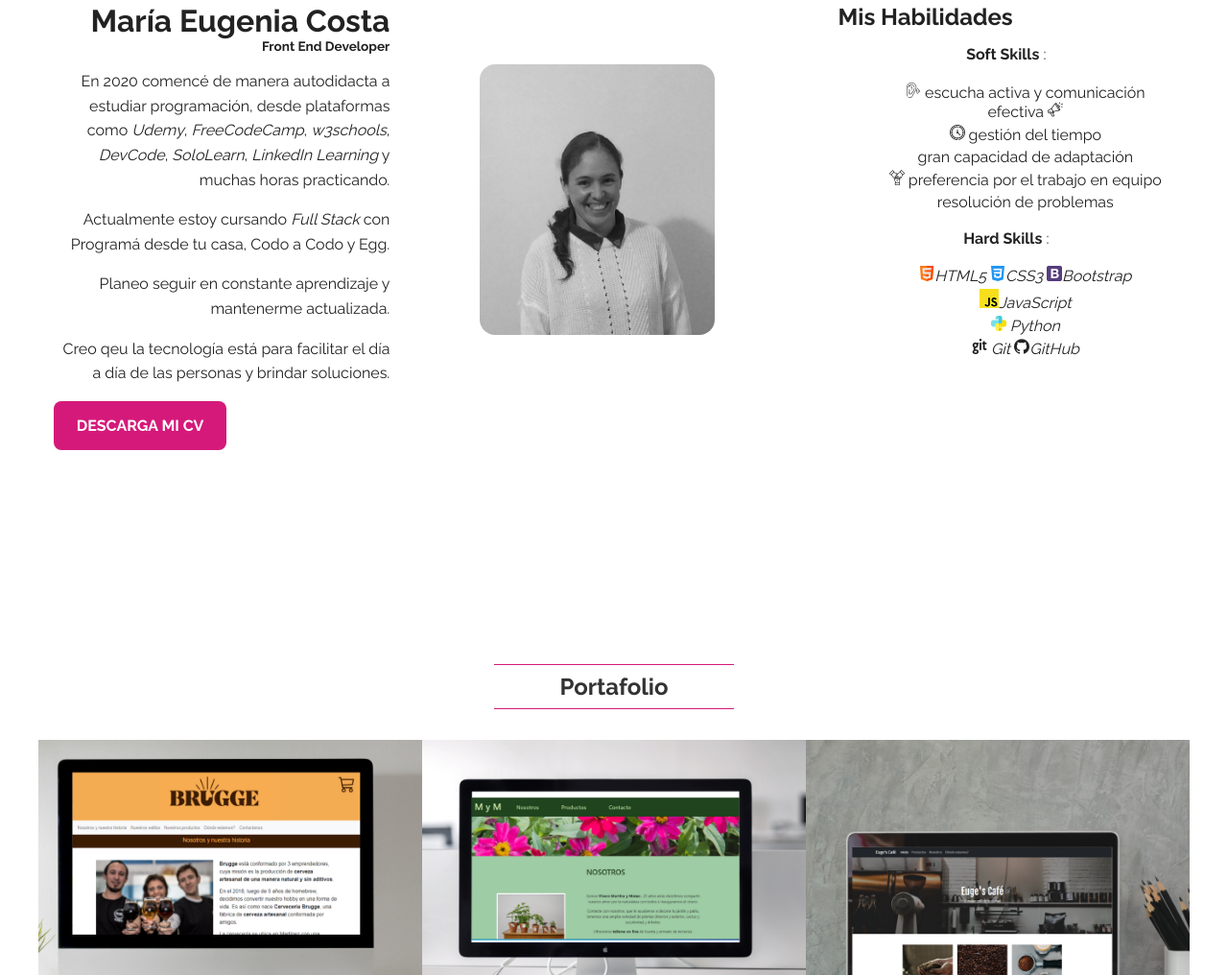
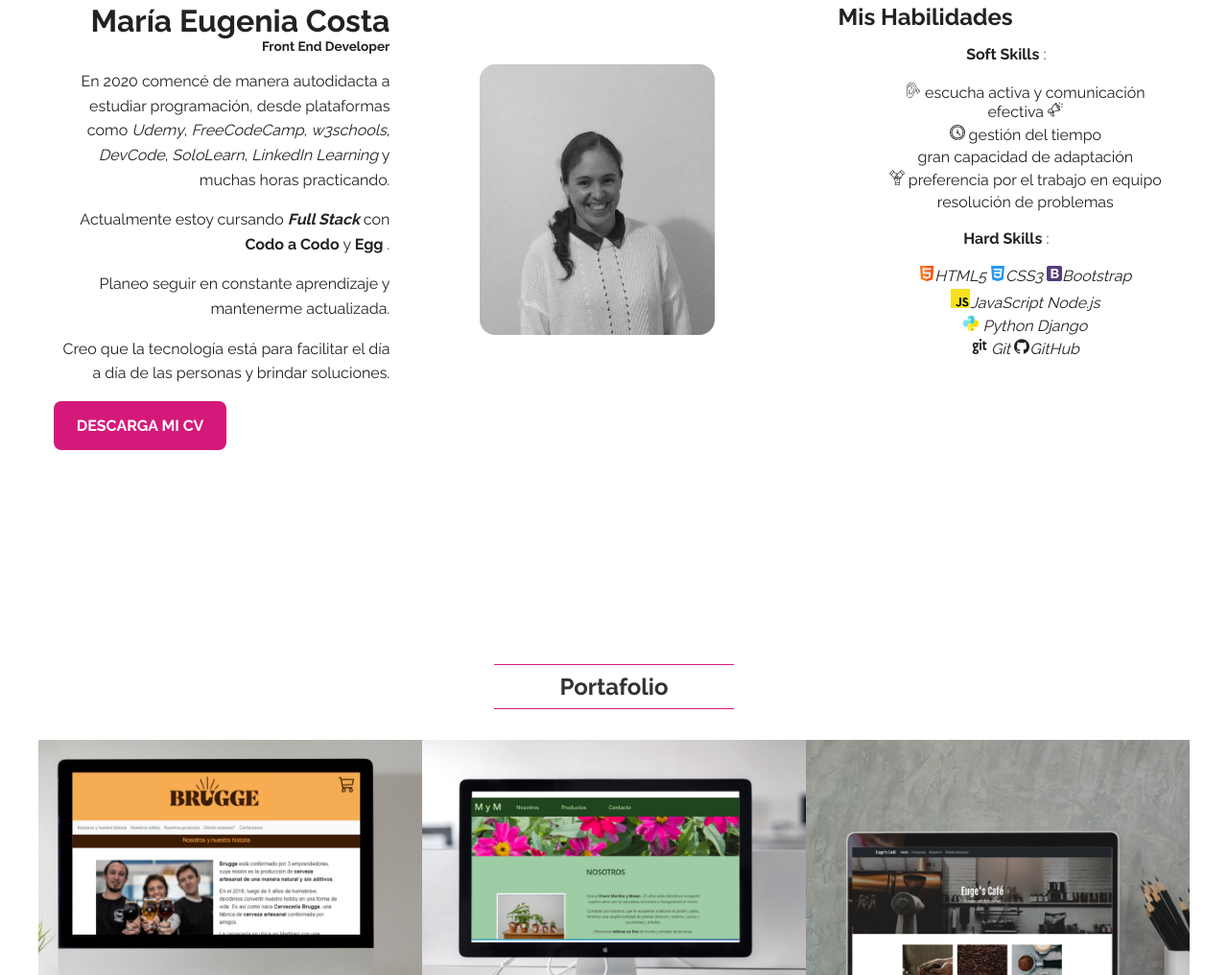
Before and after one commit to eugenia1984/Portafolio, a plain HTML site: page index.html in a window 1280 px wide. Shown: the part 1036-2052 px from the top of the page at 96% size. Drawn offline with nearby package versions, Linux system fonts and the light colour scheme.

Commit message:
Update index.html

```diff
--- a/index.html
+++ b/index.html
@@ -75,9 +75,9 @@
         <h1>María Eugenia Costa</h1>
         <h5>Front End Developer</h5>
         <p>En 2020 comencé de manera autodidacta a estudiar programación, desde plataformas como <i>Udemy</i>, <i>FreeCodeCamp</i>, <i>w3schools</i>, <i>DevCode</i>, <i>SoloLearn</i>, <i>LinkedIn Learning</i> y muchas horas practicando.</p>
-        <p>Actualmente estoy cursando <i>Full Stack</i> con Programá desde tu casa, Codo a Codo y Egg.</p>
+        <p>Actualmente estoy cursando <strong> <i>Full Stack</i> </strong> con <strong> Codo a Codo </strong> y <strong> Egg </strong>.</p>
         <p>Planeo seguir en constante aprendizaje y mantenerme actualizada.</p>
-        <p>Creo qeu la tecnología está para facilitar el día a día de las personas y brindar soluciones.</p>
+        <p>Creo que la tecnología está para facilitar el día a día de las personas y brindar soluciones.</p>
         <div class="text-center text-lg-left">
           <a class="btn pulso" href="./img/maria_eugenia_costa.pdf" target="_blank" rel="noopener">DESCARGA MI CV</a>
         </div>
@@ -111,10 +111,10 @@
             <li>
               <img src="./img/html.png" alt="html5"><i>HTML5</i> <img src="./img/css-3.png" alt="icono de css3"><i>CSS3</i> <img src="./img/bootstrap.png" alt="icono de bootstrap"><i>Bootstrap</i></li>
             <li>
-              <img src="./img/javascript.png" alt="logo de javascript"><i>JavaScript</i></li>
+              <img src="./img/javascript.png" alt="logo de javascript"><i>JavaScript</i> <i> Node.js </i> </li>
             <li>
               <img src="./img/python.png" alt="icono de python">
-              <i>Python</i></li>
+              <i>Python</i> <i> Django </i> </li>
             <li>
               <img src="./img/git.png" alt="git"> <i>Git</i> <img src="./img/github.png" alt="github"><i>GitHub</i></li>
           </ul>
```
